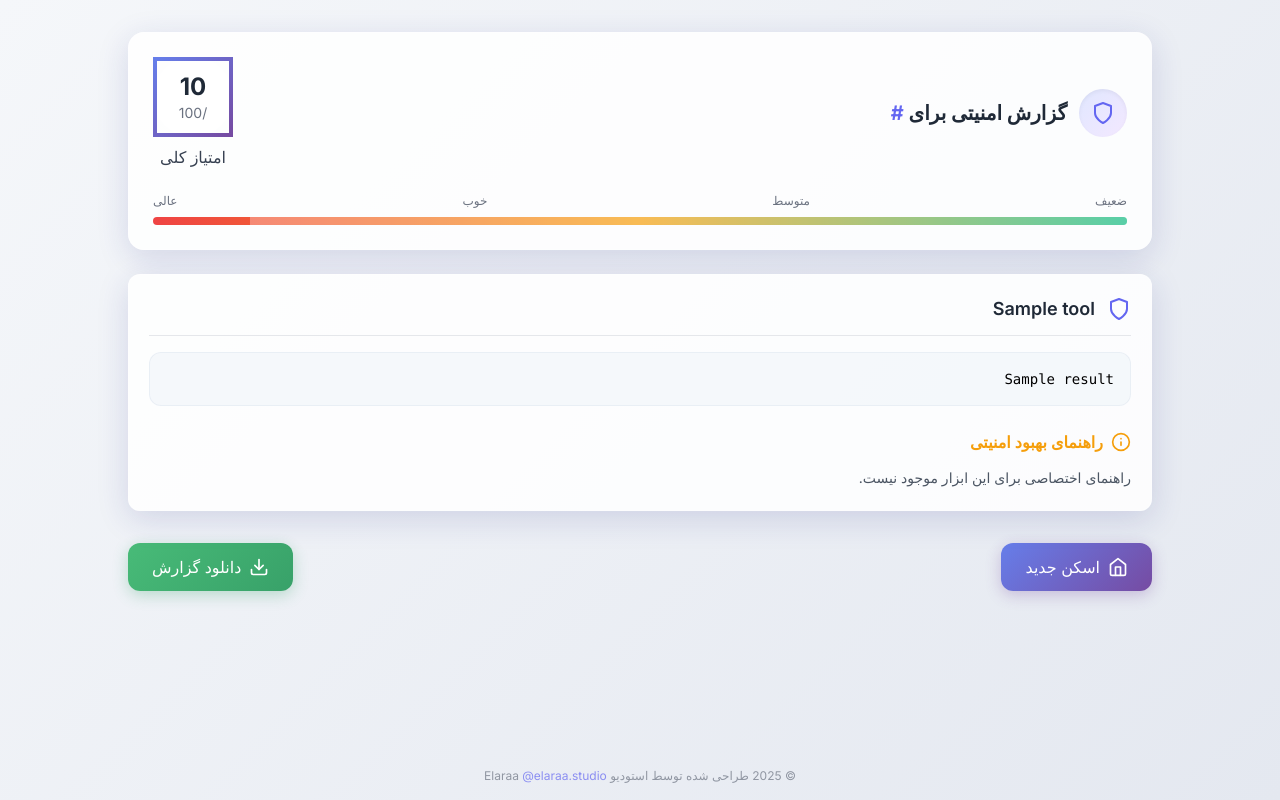
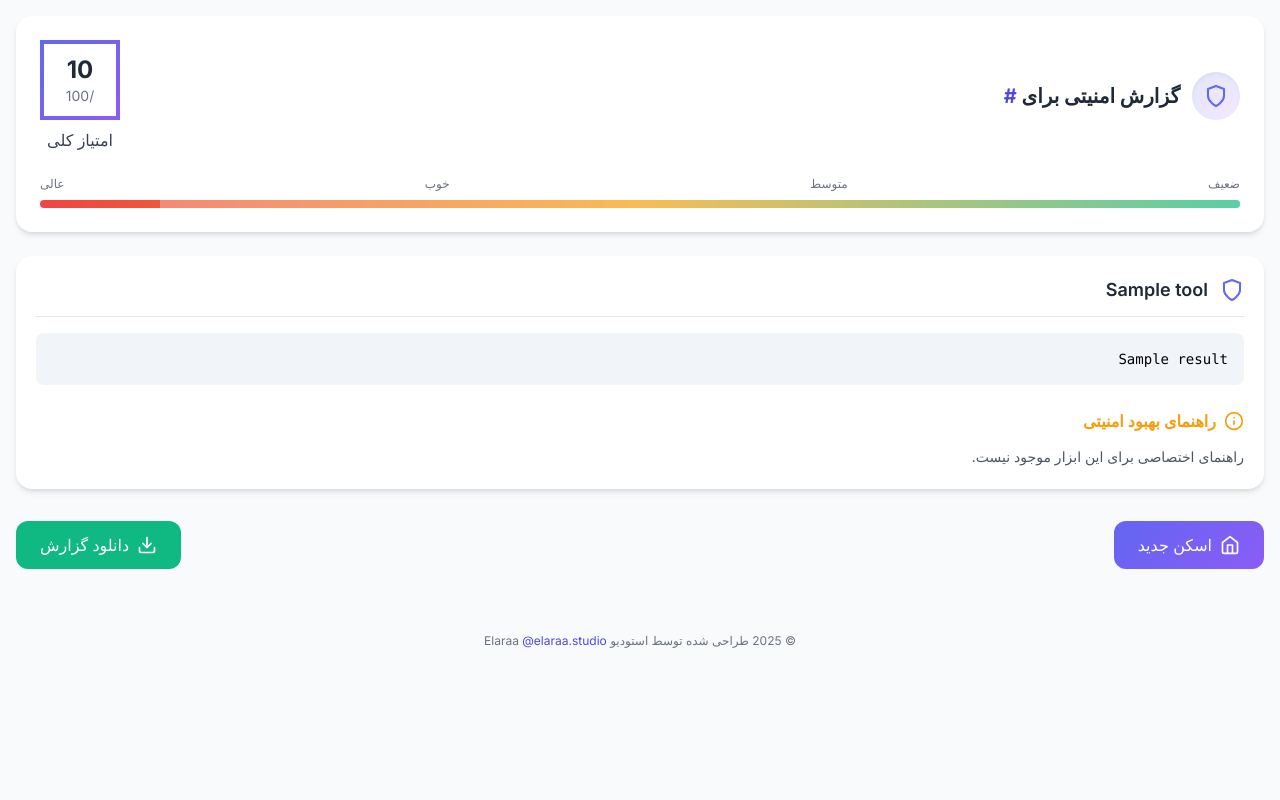
Before and after one commit to mahkzmi/scanly, a Flask app: template templates/report_template.html in a window 1280 px wide. Run offline with Flask 3, Linux system fonts and the light colour scheme; the template is opened without the code that fills it: most values are stand-ins (such as "Sample title", 1, 10 or a date in 2020); some libraries are stand-ins or nearby versions.

Commit message:
remove Extra scrolls and redesign

```diff
--- a/templates/report_template.html
+++ b/templates/report_template.html
@@ -2,80 +2,112 @@
 <html dir="rtl" lang="fa">
 <head>
     <meta charset="UTF-8">
+    <meta name="viewport" content="width=device-width, initial-scale=1.0">
     <title>گزارش Scanly | {{ url }}</title>
     <script src="https://cdn.tailwindcss.com"></script>
     <link rel="stylesheet" href="https://cdnjs.cloudflare.com/ajax/libs/animate.css/4.1.1/animate.min.css"/>
     <style>
         @import url('https://fonts.googleapis.com/css2?family=Inter:wght@300;400;500;600;700&display=swap');
 
+        :root {
+            --color-primary: #6366f1;
+            --color-secondary: #8b5cf6;
+            --color-success: #10b981;
+            --color-warning: #f59e0b;
+            --color-danger: #ef4444;
+        }
+
         body {
             font-family: 'Inter', sans-serif;
-            background: linear-gradient(135deg, #f5f7fa 0%, #e4e8f0 100%);
+            background: #f8fafc;
             min-height: 100vh;
-            padding: 2rem;
+            overflow-x: hidden;
         }
 
-        .glass-card {
-            background: rgba(255, 255, 255, 0.85);
-            backdrop-filter: blur(12px);
-            -webkit-backdrop-filter: blur(12px);
-            border: 1px solid rgba(255, 255, 255, 0.18);
-            box-shadow: 0 8px 32px 0 rgba(31, 38, 135, 0.15);
+        .container {
+            max-width: 1200px;
+            margin: 0 auto;
+            padding: 1rem;
         }
 
-        .btn-gradient {
-            background: linear-gradient(135deg, #667eea 0%, #764ba2 100%);
-            box-shadow: 0 4px 15px rgba(118, 75, 162, 0.3);
-            transition: all 0.3s ease;
+        .card {
+            background: white;
+            border-radius: 1rem;
+            box-shadow: 0 4px 6px -1px rgba(0, 0, 0, 0.1), 0 2px 4px -1px rgba(0, 0, 0, 0.06);
+            transition: all 0.2s ease;
         }
 
-        .btn-gradient:hover {
+        .card:hover {
             transform: translateY(-2px);
-            box-shadow: 0 6px 20px rgba(118, 75, 162, 0.4);
+            box-shadow: 0 10px 15px -3px rgba(0, 0, 0, 0.1), 0 4px 6px -2px rgba(0, 0, 0, 0.05);
         }
 
-        .btn-green {
-            background: linear-gradient(135deg, #48bb78 0%, #38a169 100%);
-            box-shadow: 0 4px 15px rgba(56, 161, 105, 0.3);
+        .btn {
+            transition: all 0.2s ease;
+            font-weight: 500;
         }
 
-        .btn-green:hover {
+        .btn-primary {
+            background: linear-gradient(135deg, var(--color-primary), var(--color-secondary));
+            color: white;
+        }
+
+        .btn-primary:hover {
             transform: translateY(-2px);
-            box-shadow: 0 6px 20px rgba(56, 161, 105, 0.4);
+            box-shadow: 0 10px 15px -3px rgba(99, 102, 241, 0.3), 0 4px 6px -2px rgba(99, 102, 241, 0.1);
+        }
+
+        .btn-success {
+            background: var(--color-success);
+            color: white;
+        }
+
+        .btn-success:hover {
+            transform: translateY(-2px);
+            box-shadow: 0 10px 15px -3px rgba(16, 185, 129, 0.3), 0 4px 6px -2px rgba(16, 185, 129, 0.1);
         }
 
         .score-circle {
+            width: 5rem;
+            height: 5rem;
             border: 4px solid;
             border-image-slice: 1;
-            border-image-source: linear-gradient(135deg, #667eea 0%, #764ba2 100%);
+            border-image-source: linear-gradient(135deg, var(--color-primary), var(--color-secondary));
         }
 
         .progress-bar {
-            height: 8px;
-            border-radius: 4px;
-            background: linear-gradient(90deg, #ef4444 0%, #f59e0b 50%, #10b981 100%);
+            height: 0.5rem;
+            border-radius: 0.25rem;
+            background: linear-gradient(90deg, var(--color-danger) 0%, var(--color-warning) 50%, var(--color-success) 100%);
         }
 
         pre {
-            background: rgba(241, 245, 249, 0.7);
-            border-radius: 0.75rem;
-            border: 1px solid rgba(226, 232, 240, 0.6);
+            background: #f1f5f9;
+            border-radius: 0.5rem;
+            padding: 1rem;
+            overflow-x: auto;
+            max-height: 300px;
         }
 
-        .tool-card:hover {
-            transform: translateY(-4px);
-            box-shadow: 0 12px 24px rgba(31, 38, 135, 0.2);
-        }
+        @media (max-width: 768px) {
+            .container {
+                padding: 0.5rem;
+            }
 
-        .tool-card {
-            transition: all 0.3s ease;
+            .flex-col-mobile {
+                flex-direction: column;
+            }
+
+            .text-center-mobile {
+                text-align: center;
+            }
         }
     </style>
 </head>
-<body>
-    <div class="max-w-5xl mx-auto animate__animated animate__fadeIn">
+<body class="bg-gray-50">
+    <div class="container">
         <!-- Header -->
-        <div class="glass-card rounded-2xl p-6 mb-6">
+        <div class="card p-6 mb-6">
             <div class="flex flex-col md:flex-row justify-between items-center gap-6">
                 <div class="flex items-center space-x-3 space-x-reverse">
                     <div class="w-12 h-12 rounded-full bg-gradient-to-br from-indigo-100 to-purple-100 flex items-center justify-center shadow-inner">
@@ -85,12 +117,12 @@
                     </div>
                     <h1 class="text-xl font-bold text-gray-800">
                         گزارش امنیتی برای
-                        <span class="text-indigo-500">{{ url }}</span>
+                        <span class="text-indigo-600">{{ url }}</span>
                     </h1>
                 </div>
 
                 <div class="flex flex-col items-center">
-                    <div class="score-circle w-20 h-20 rounded-full flex flex-col justify-center items-center bg-white/70">
+                    <div class="score-circle rounded-full flex flex-col justify-center items-center bg-white">
                         <span class="text-2xl font-bold text-gray-800">{{ score }}</span>
                         <span class="text-sm text-gray-500">/100</span>
                     </div>
@@ -113,9 +145,9 @@
         </div>
 
         <!-- Results -->
-        <div class="grid gap-6">
+        <div class="grid gap-4">
             {% for tool, result in results.items() %}
-            <div class="glass-card tool-card rounded-xl p-5">
+            <div class="card p-5">
                 <div class="flex items-center gap-3 border-b border-gray-200 pb-3 mb-4">
                     <div class="text-indigo-500">
                         {% if tool == "ssl" %}
@@ -227,15 +259,15 @@
         </div>
 
         <!-- Actions -->
-        <div class="flex flex-col sm:flex-row justify-between gap-4 mt-8">
-            <a href="/" class="btn-gradient text-white px-6 py-3 rounded-xl transition flex items-center justify-center gap-2">
+        <div class="flex flex-col sm:flex-row justify-between gap-4 mt-8 mb-8">
+            <a href="/" class="btn btn-primary px-6 py-3 rounded-xl flex items-center justify-center gap-2">
                 <svg xmlns="http://www.w3.org/2000/svg" width="20" height="20" viewBox="0 0 24 24" fill="none" stroke="currentColor" stroke-width="2" stroke-linecap="round" stroke-linejoin="round">
                     <path d="M3 9l9-7 9 7v11a2 2 0 0 1-2 2H5a2 2 0 0 1-2-2z"></path>
                     <polyline points="9 22 9 12 15 12 15 22"></polyline>
                 </svg>
                 اسکن جدید
             </a>
-            <button class="btn-green text-white px-6 py-3 rounded-xl transition flex items-center justify-center gap-2 download-report">
+            <button class="btn btn-success px-6 py-3 rounded-xl flex items-center justify-center gap-2 download-report">
                 <svg xmlns="http://www.w3.org/2000/svg" width="20" height="20" viewBox="0 0 24 24" fill="none" stroke="currentColor" stroke-width="2" stroke-linecap="round" stroke-linejoin="round">
                     <path d="M21 15v4a2 2 0 0 1-2 2H5a2 2 0 0 1-2-2v-4"></path>
                     <polyline points="7 10 12 15 17 10"></polyline>
@@ -246,16 +278,15 @@
         </div>
     </div>
 
-    <div class="absolute bottom-4 left-0 right-0 text-center text-xs text-gray-500 opacity-70">
+    <footer class="text-center text-xs text-gray-500 py-4">
         © 2025 طراحی شده توسط استودیو Elaraa
-        <a href="https://instagram.com/elaraa.studio" target="_blank" class="text-indigo-500 hover:text-indigo-600">@elaraa.studio</a>
-    </div>
+        <a href="https://instagram.com/elaraa.studio" target="_blank" class="text-indigo-600 hover:text-indigo-800">@elaraa.studio</a>
+    </footer>
 
     <script>
         document.querySelector('.download-report').addEventListener('click', function() {
-            // Create a nice toast notification
             const toast = document.createElement('div');
-            toast.className = 'fixed bottom-6 left-1/2 transform -translate-x-1/2 bg-green-500 text-white px-6 py-3 rounded-lg shadow-lg animate__animated animate__fadeInUp animate__faster';
+            toast.className = 'fixed bottom-6 left-1/2 transform -translate-x-1/2 bg-green-500 text-white px-6 py-3 rounded-lg shadow-lg animate__animated animate__fadeInUp';
             toast.textContent = 'گزارش با موفقیت دانلود شد!';
             document.body.appendChild(toast);
 
@@ -264,17 +295,6 @@
                 setTimeout(() => toast.remove(), 500);
             }, 3000);
         });
-
-        // Add hover animations to tool cards
-        document.querySelectorAll('.tool-card').forEach(card => {
-            card.addEventListener('mouseenter', () => {
-                card.classList.add('animate__animated', 'animate__pulse', 'animate__faster');
-            });
-
-            card.addEventListener('mouseleave', () => {
-                card.classList.remove('animate__animated', 'animate__pulse', 'animate__faster');
-            });
-        });
     </script>
 </body>
 </html>
```
